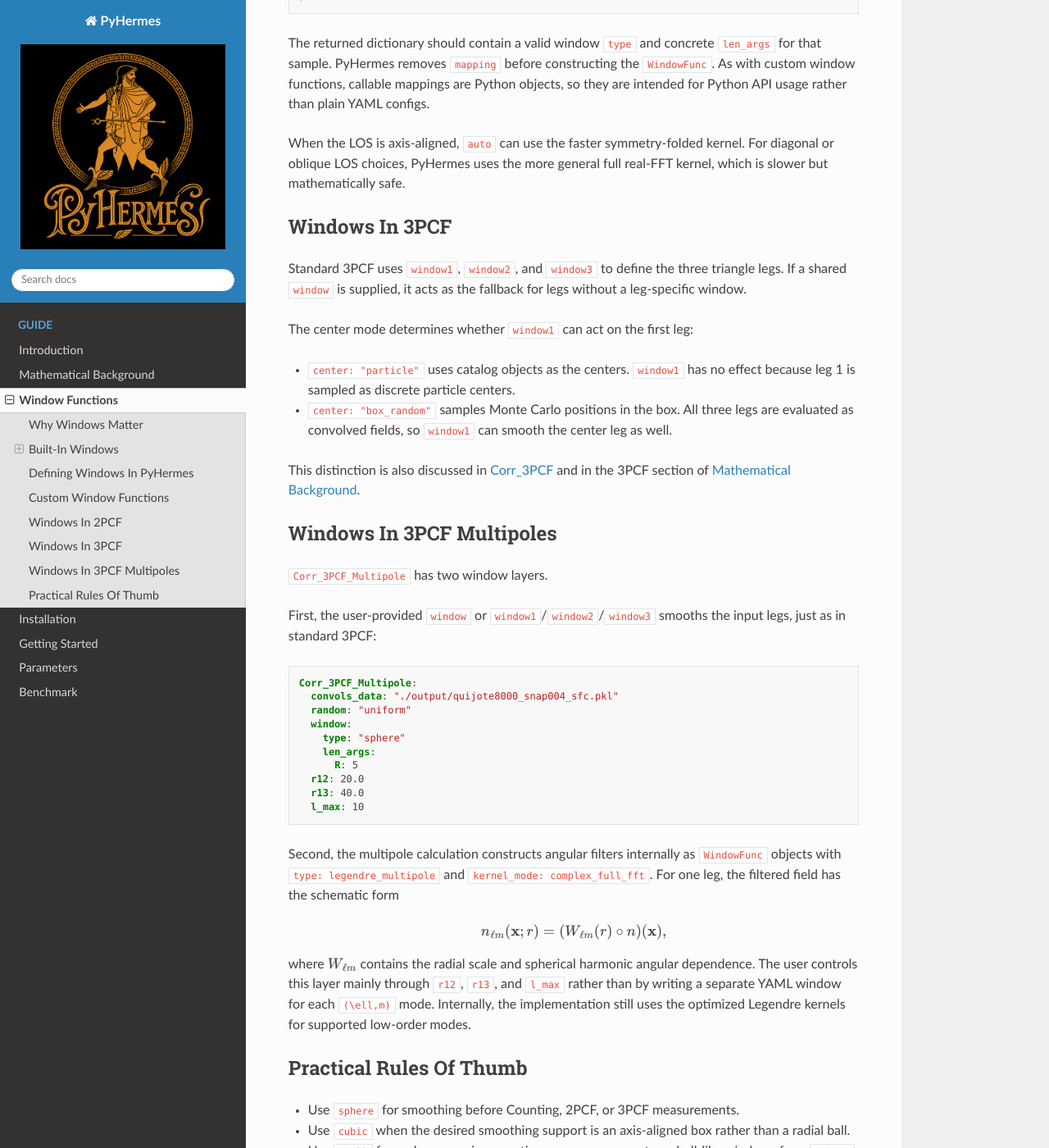
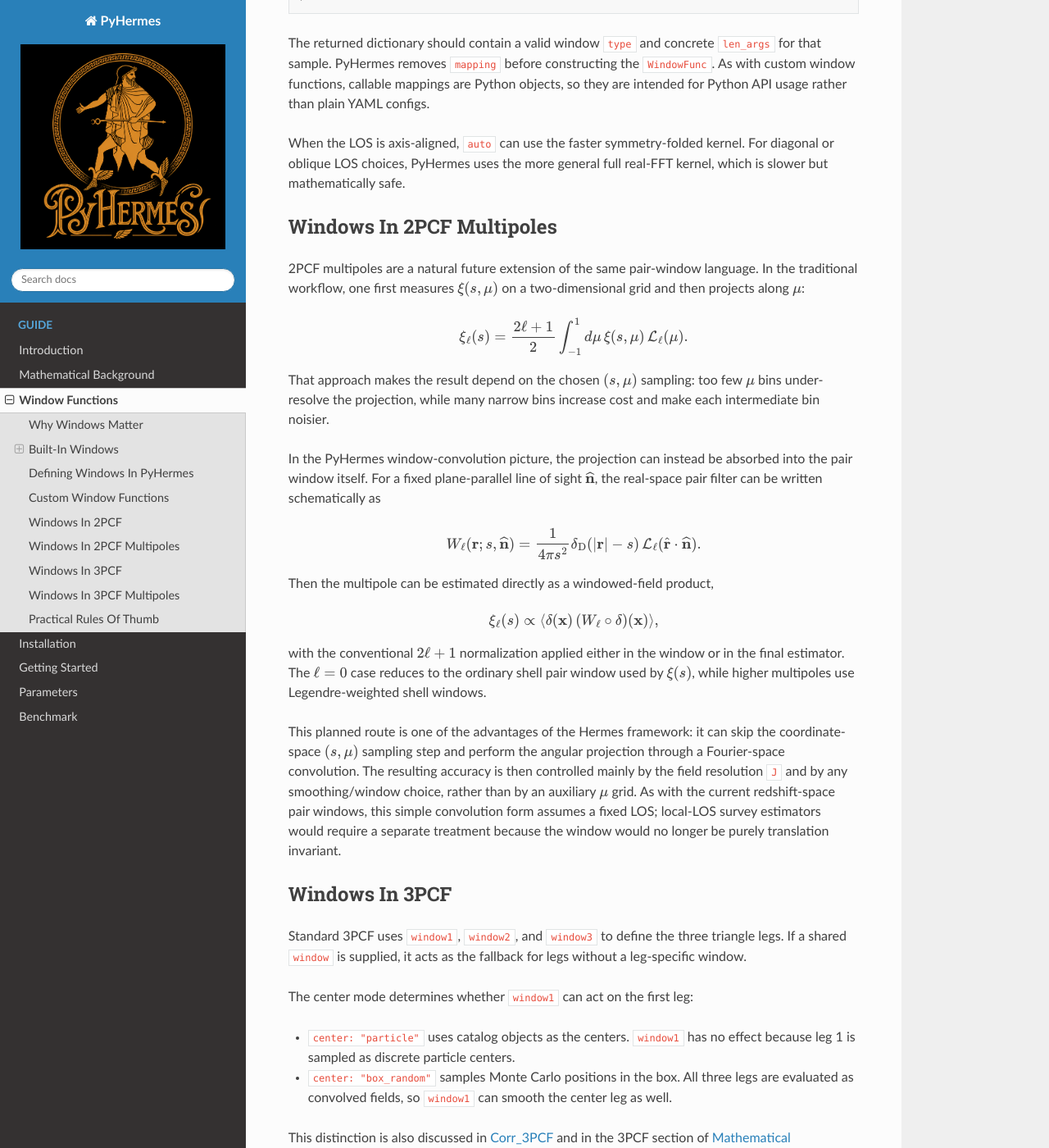
Before and after one commit to SYSUSPA-Projects/PyHermes, a Sphinx documentation site: the page built from docs/windows.rst, in a window 1280 px wide and 1400 px high, scrolled down 10426 px. Shown: the whole window at 82% size. Built offline with Sphinx 7.4.7 and the Read the Docs theme 3.1.0, drawn with Linux system fonts in a browser that asks for light colours.

Commit message:
docs: add section on 2PCF multipoles and their integration with pair windows

```diff
--- a/docs/windows.rst
+++ b/docs/windows.rst
@@ -700,6 +700,64 @@ When the LOS is axis-aligned, ``auto`` can use the faster symmetry-folded
 kernel. For diagonal or oblique LOS choices, PyHermes uses the more general
 full real-FFT kernel, which is slower but mathematically safe.
 
+Windows In 2PCF Multipoles
+--------------------------
+
+2PCF multipoles are a natural future extension of the same pair-window
+language. In the traditional workflow, one first measures
+:math:`\xi(s,\mu)` on a two-dimensional grid and then projects along
+:math:`\mu`:
+
+.. math::
+
+   \xi_\ell(s)
+   =
+   {2\ell+1\over 2}
+   \int_{-1}^{1}d\mu\,
+   \xi(s,\mu)\,\mathcal{L}_\ell(\mu).
+
+That approach makes the result depend on the chosen :math:`(s,\mu)` sampling:
+too few :math:`\mu` bins under-resolve the projection, while many narrow bins
+increase cost and make each intermediate bin noisier.
+
+In the PyHermes window-convolution picture, the projection can instead be
+absorbed into the pair window itself. For a fixed plane-parallel line of sight
+:math:`\widehat{\mathbf n}`, the real-space pair filter can be written
+schematically as
+
+.. math::
+
+   W_\ell(\mathbf{r};s,\widehat{\mathbf n})
+   =
+   {1\over 4\pi s^2}
+   \delta_{\rm D}(|\mathbf{r}|-s)\,
+   \mathcal{L}_\ell(\widehat{\mathbf r}\cdot\widehat{\mathbf n}).
+
+Then the multipole can be estimated directly as a windowed-field product,
+
+.. math::
+
+   \xi_\ell(s)
+   \propto
+   \left\langle
+   \delta(\mathbf{x})\,
+   (W_\ell\circ\delta)(\mathbf{x})
+   \right\rangle,
+
+with the conventional :math:`2\ell+1` normalization applied either in the
+window or in the final estimator. The :math:`\ell=0` case reduces to the
+ordinary shell pair window used by :math:`\xi(s)`, while higher multipoles use
+Legendre-weighted shell windows.
+
+This planned route is one of the advantages of the Hermes framework: it can
+skip the coordinate-space :math:`(s,\mu)` sampling step and perform the angular
+projection through a Fourier-space convolution. The resulting accuracy is then
+controlled mainly by the field resolution ``J`` and by any smoothing/window
+choice, rather than by an auxiliary :math:`\mu` grid. As with the current
+redshift-space pair windows, this simple convolution form assumes a fixed LOS;
+local-LOS survey estimators would require a separate treatment because the
+window would no longer be purely translation invariant.
+
 Windows In 3PCF
 ---------------
 
```
